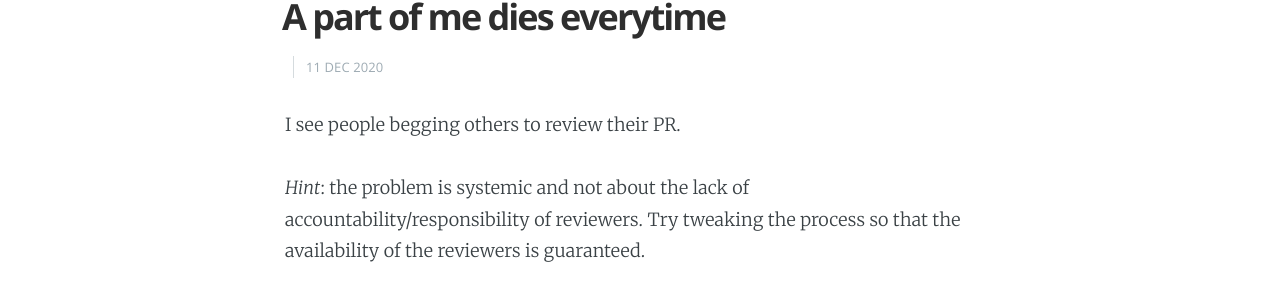
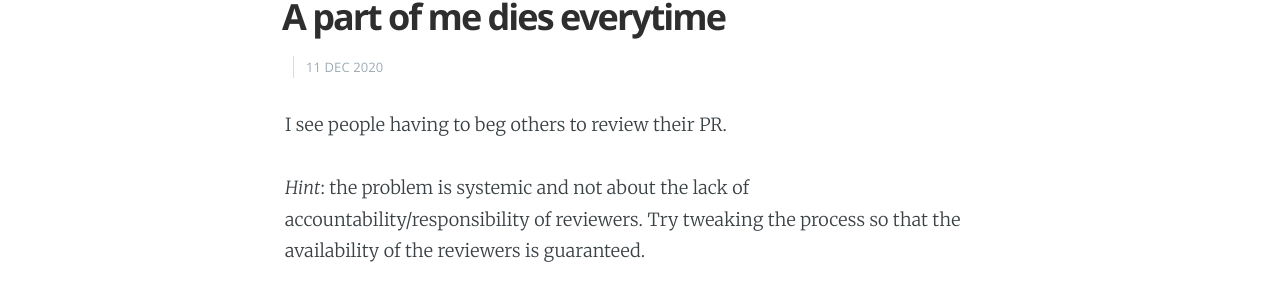
Before and after one commit to dragan-stepanovic/dragan-stepanovic.github.io, a Jekyll site: the page built from _posts/2020-12-11-part-of-me-dies.md, in a window 1280 px wide. Shown: the part 182-485 px from the top of the page. Built offline with Jekyll 4.4.1, drawn with Linux system fonts in a browser that asks for light colours; our own code applies the rules of GitHub Pages for plain Markdown files; comment, search, counter and statistics services are not loaded.

Commit message:
Update 2020-12-11-part-of-me-dies.md

```diff
--- a/_posts/2020-12-11-part-of-me-dies.md
+++ b/_posts/2020-12-11-part-of-me-dies.md
@@ -2,7 +2,7 @@
 title: A part of me dies everytime
 ---
 
-I see people begging others to review their PR.
+I see people having to beg others to review their PR.
 
 _Hint_: the problem is systemic and not about the lack of accountability/responsibility of reviewers.
 Try tweaking the process so that the availability of the reviewers is guaranteed.
```
